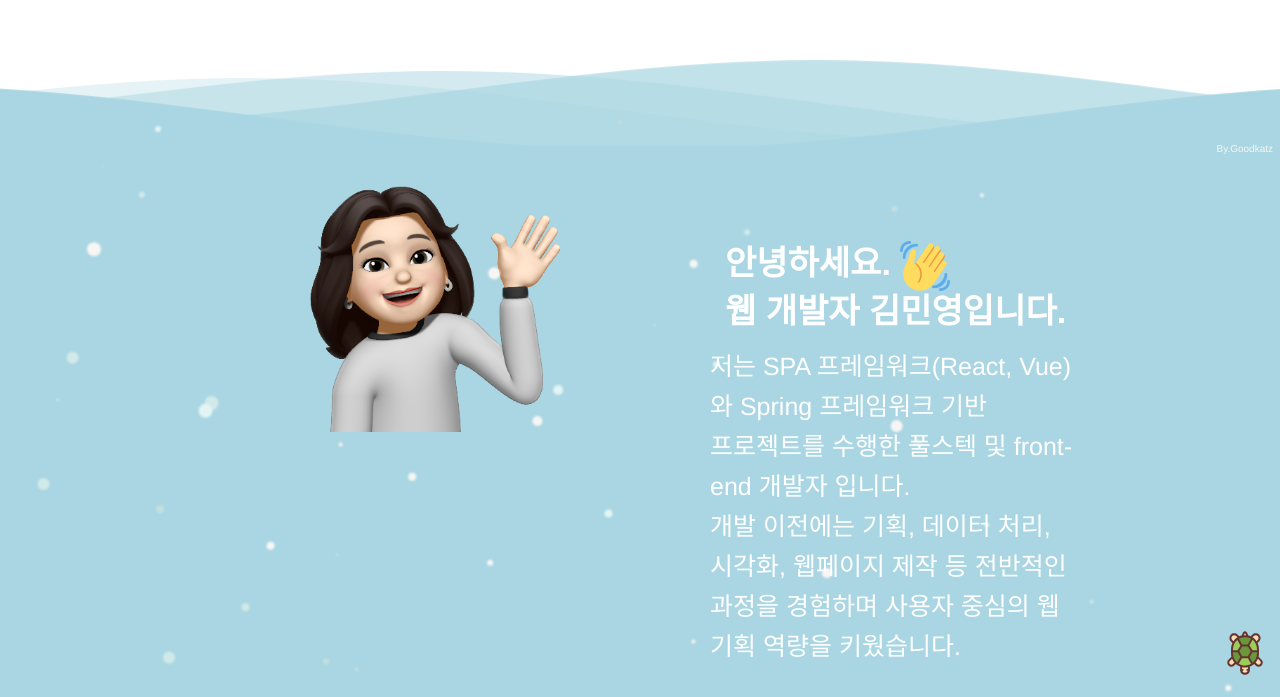
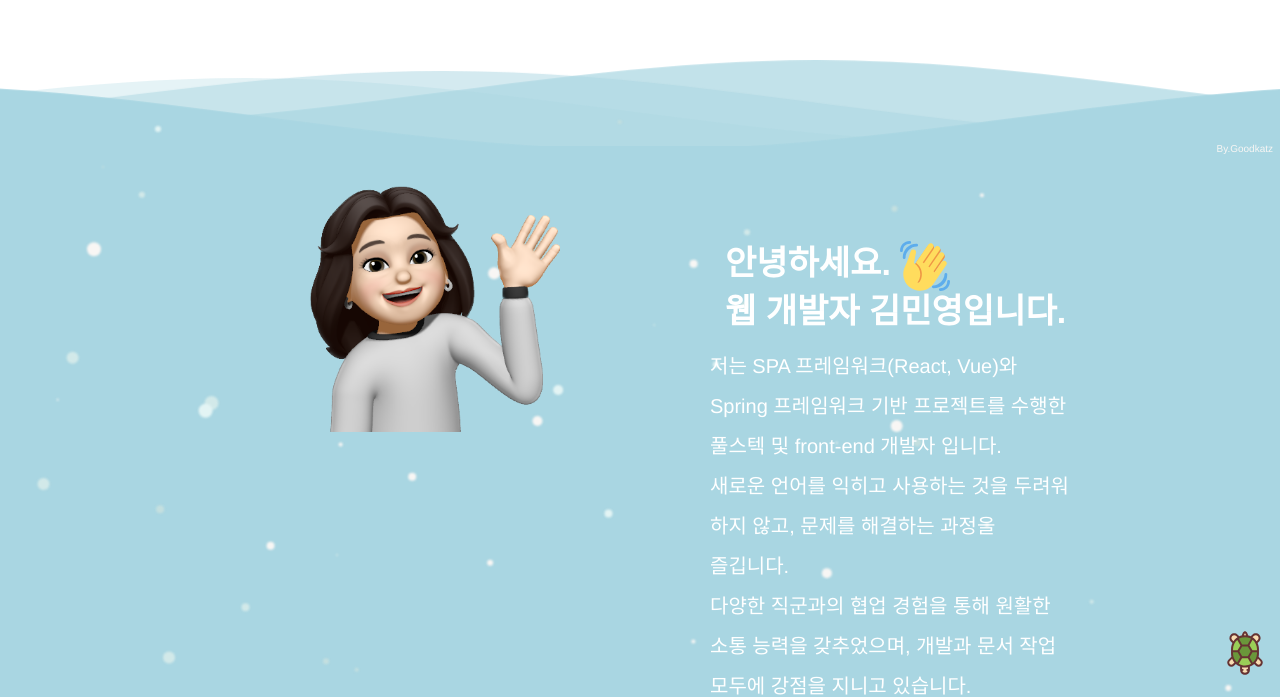
Before and after one commit to myk0907/vue-board, a Vue app: page / in a window 1280 px wide. Shown: the part 107-804 px from the top of the page. Built offline with nearby package versions, Linux system fonts and the light colour scheme.

Commit message:
소개 폰트 사이즈 축소

```diff
--- a/src/views/MainPage2.vue
+++ b/src/views/MainPage2.vue
@@ -22,10 +22,9 @@
               안녕하세요. <img class="reverse" src="../assets/svg/waving-hand.svg"><br>
               웹 개발자 김민영입니다.<br>
             </p>
-            <p style="width: 65%; color: white; font-size: 25px">
+            <p style="width: 65%; color: white; font-size: 20px">
               저는 SPA 프레임워크(React, Vue)와 Spring 프레임워크 기반 프로젝트를 수행한 풀스텍 및 front-end 개발자 입니다.<br>
-              개발 이전에는 기획, 데이터 처리, 시각화, 웹페이지 제작 등 전반적인 과정을 경험하며 사용자 중심의 웹 기획 역량을 키웠습니다. <br>
-              <br>
+              새로운 언어를 익히고 사용하는 것을 두려워 하지 않고, 문제를 해결하는 과정을 즐깁니다.<br>
               다양한 직군과의 협업 경험을 통해 원활한 소통 능력을 갖추었으며, 개발과 문서 작업 모두에 강점을 지니고 있습니다.
             </p>
           </div>
```
